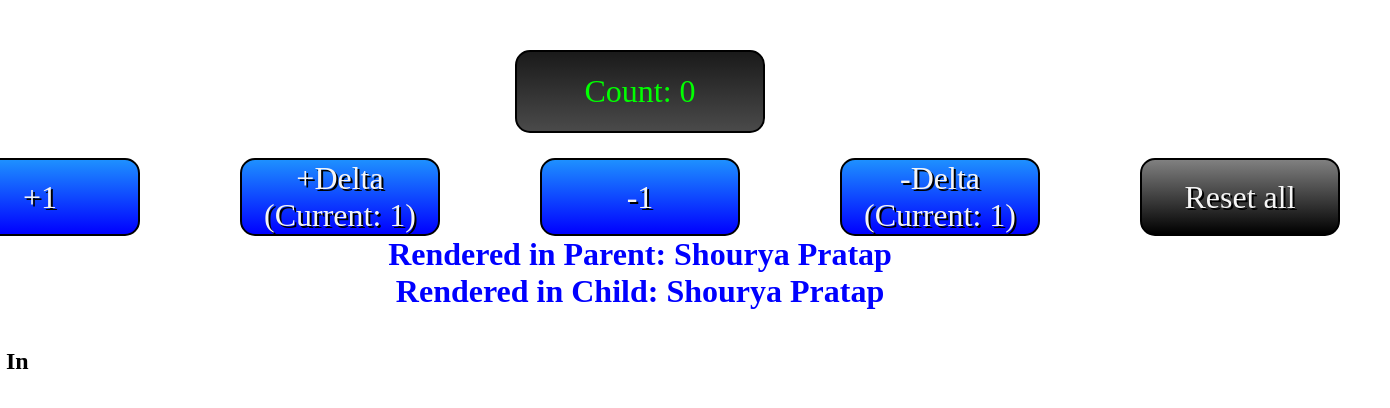
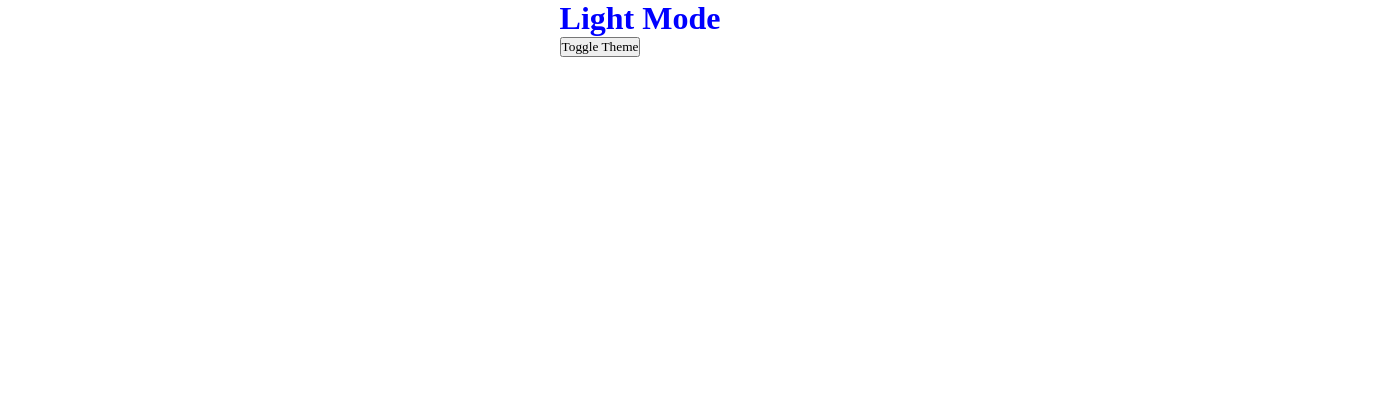
Before and after one commit to shourya0pratap/WebDev2_Section_A, a React (Vite) app in the folder sectionA_React/: page / in a window 1280 px wide. Shown: the top 408 px of the page, 1390 px wide, since content can reach past the window. Built offline with nearby package versions, Linux system fonts and the light colour scheme.

Commit message:
Added LightDark and FormValidation

```diff
--- a/sectionA_React/src/App.jsx
+++ b/sectionA_React/src/App.jsx
@@ -5,6 +5,7 @@ import { add, subtract } from "./components/math.js";
 import Parent from "./propsPassing/Parent.jsx";
 import Ternary from "./conceptComponents/Ternary.jsx";
 import UseState1 from "./Hooks/UseState1.jsx";
+import LightDark from "./Hooks/LightDark.jsx"
 
 const App = () => {
   return (
@@ -13,9 +14,10 @@ const App = () => {
       {subtract(100, 33)} */}
       {/* <Navbar />
       <h1>Hello World</h1> */}
-      <UseState1 />
+      {/* <UseState1 />
       <Parent />
-      <Ternary />
+      <Ternary /> */}
+      <LightDark />
     </>
   );
 };
--- /dev/null
+++ b/sectionA_React/src/Hooks/LightDark.jsx
@@ -0,0 +1,17 @@
+import { useState } from "react";
+
+function App() {
+  const [dark, setDark] = useState(false);
+  const themeStyles = {
+    backgroundColor: dark ? "#1a1a1a" : "#ffffff",
+    color: dark ? "#ffffff" : "#1a1a1a",
+  };
+  return (
+    <div style={themeStyles}>
+      <h1>{dark ? "Dark Mode" : "Light Mode"}</h1>
+      <button onClick={() => setDark(!dark)}>Toggle Theme</button>
+    </div>
+  );
+}
+
+export default App;
```
Also changed, not shown: sectionA_React/src/Hooks/FormValidation.jsx (added, +18 -0 lines).
